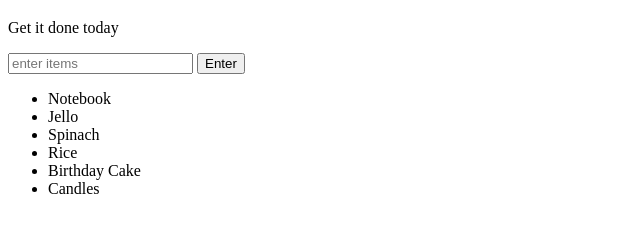
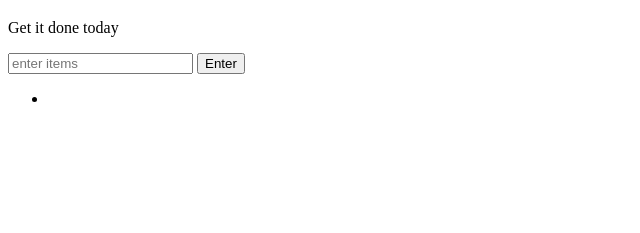
Before and after one commit to jeremyrayjewell/listexercise, a plain HTML site: page index.html in a window 1280 px wide. Shown: the part 61-294 px from the top of the page, without its empty margins (0-640 px from the left). Drawn offline with Linux system fonts and the light colour scheme.

```diff
--- a/index.html
+++ b/index.html
@@ -10,12 +10,7 @@
         <input id="userinput" type="text" placeholder="enter items">
         <button id="enter">Enter</button>
         <ul>
-            <li class="bold red" random="23">Notebook</li>
-            <li>Jello</li>
-            <li>Spinach</li>
-            <li>Rice</li>
-            <li>Birthday Cake</li>
-            <li>Candles</li>
+            <li class="bold red" random="23"></li>
         </ul>
         <script type="text/javascript" src="script.js"></script>
     </body>
--- a/script.js
+++ b/script.js
@@ -9,7 +9,7 @@
 function createListElement() {
     var li = document.createElement('li');
     var deleteButton = document.createElement('button'); // Create a delete button
-    deleteButton.appendChild(document.createTextNode('Delete')); // Set the button text
+    deleteButton.appendChild(document.createTextNode('Remove')); // Set the button text
     li.appendChild(document.createTextNode(input.value));
     li.appendChild(deleteButton); // Append the delete button to the list item
     ul.appendChild(li);
```
